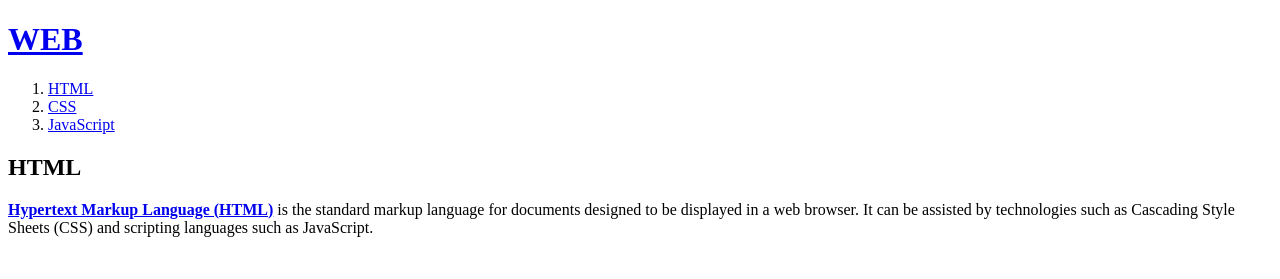
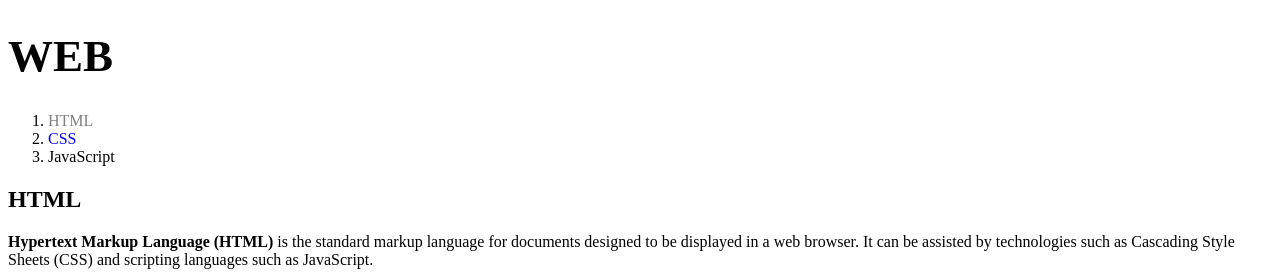
Before and after one commit to jangsh124/Space, a plain HTML site: page 1.html in a window 1280 px wide. Shown: the top 279 px of the page. Drawn offline with Linux system fonts and the light colour scheme.

Commit message:
Update 1.html

```diff
--- a/1.html
+++ b/1.html
@@ -3,13 +3,32 @@
 <head>
 <title>WEB1 - html</title>
 <meta charset="utf-8">
+<style>
+  a {
+    color:black;
+    text-decoration: none;
+  }
+  h1 {
+    font-size :45px;
+    text-align : justify;
+  }
+  #active{
+    color:blue;
+  }
+ .saw {
+    color:gray;
+  }
+
+
+</style>
 </head>
 <body>
 <h1><a href="index.html">WEB</a></h1>
+
 <ol>
-  <li><a href="1.html" title="1.html"> HTML</a></li>
-  <li><a href="2.html" title="2.html"> CSS</a></li>
-  <li><a href="3.html" title="3.html"> JavaScript</a></li>
+<li><a href="1.html" title="1.html" class="saw">HTML</a></li>
+<li><a href="2.html" title="2.html" class="saw" id="active">CSS</a></li>
+<li><a href="3.html" title="3.html">JavaScript</a></li>
 </ol>
 <h2>HTML</h2>
 <p><strong><a href="https://en.wikipedia.org/wiki/HTML" target="blank"
```
Lines whose indentation alone changed are shown as unchanged.
